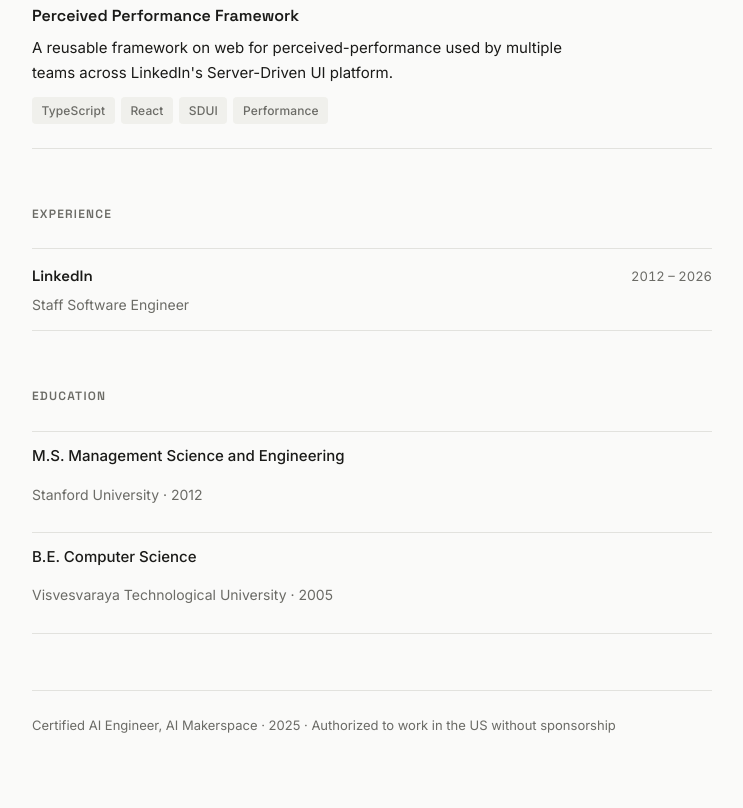
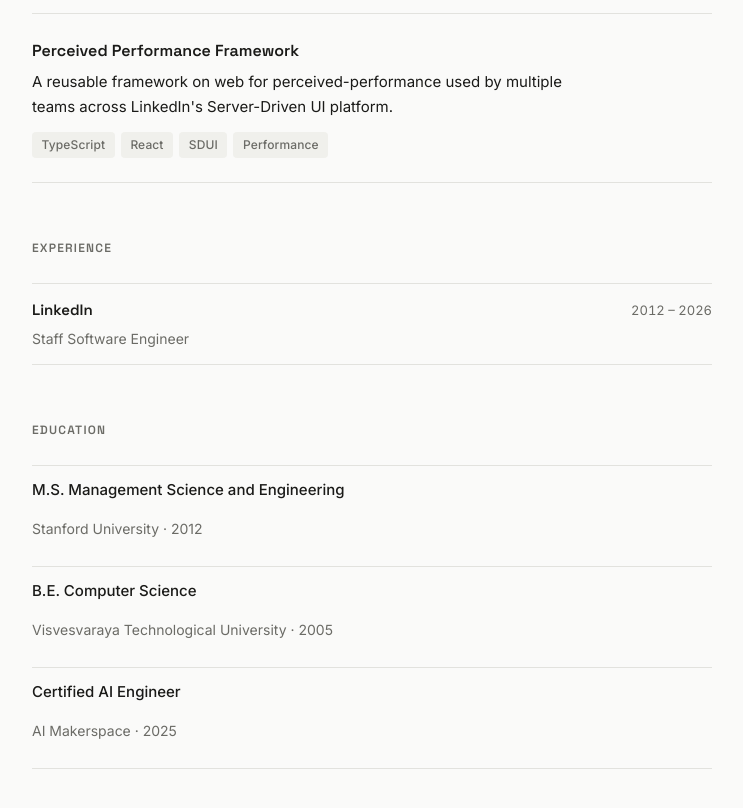
Before and after one commit to priyankadogra/priyankadogra.github.io, a plain HTML site: page index.html in a window 1280 px wide. Shown: the part 1262-2070 px from the top of the page, without its empty margins (268-1011 px from the left). Drawn offline with Linux system fonts and the light colour scheme.

Commit message:
Update index.html with new qualifications and status
Added educational qualifications and work authorization status.

```diff
--- a/index.html
+++ b/index.html
@@ -255,6 +255,7 @@
       <li><a href="https://www.linkedin.com/in/priyanka-dogra/" target="_blank">LinkedIn</a></li>
       <li><a href="mailto:priya.dogra@gmail.com">priya.dogra@gmail.com</a></li>
       <li>Bay Area, CA</li>
+      <li>Authorized to work in the US without sponsorship</li>
     </ul>
   </header>
 
@@ -341,11 +342,12 @@
       <p class="edu-school">Visvesvaraya Technological University · 2005</p>
     </div>
 
+    <div class="edu">
+      <p class="edu-degree">Certified AI Engineer</p>
+      <p class="edu-school">AI Makerspace · 2025</p>
+    </div>
+
   </section>
-
-  <footer class="footer">
-    Certified AI Engineer, AI Makerspace · 2025 · Authorized to work in the US without sponsorship
-  </footer>
 
 </div>
 
```
